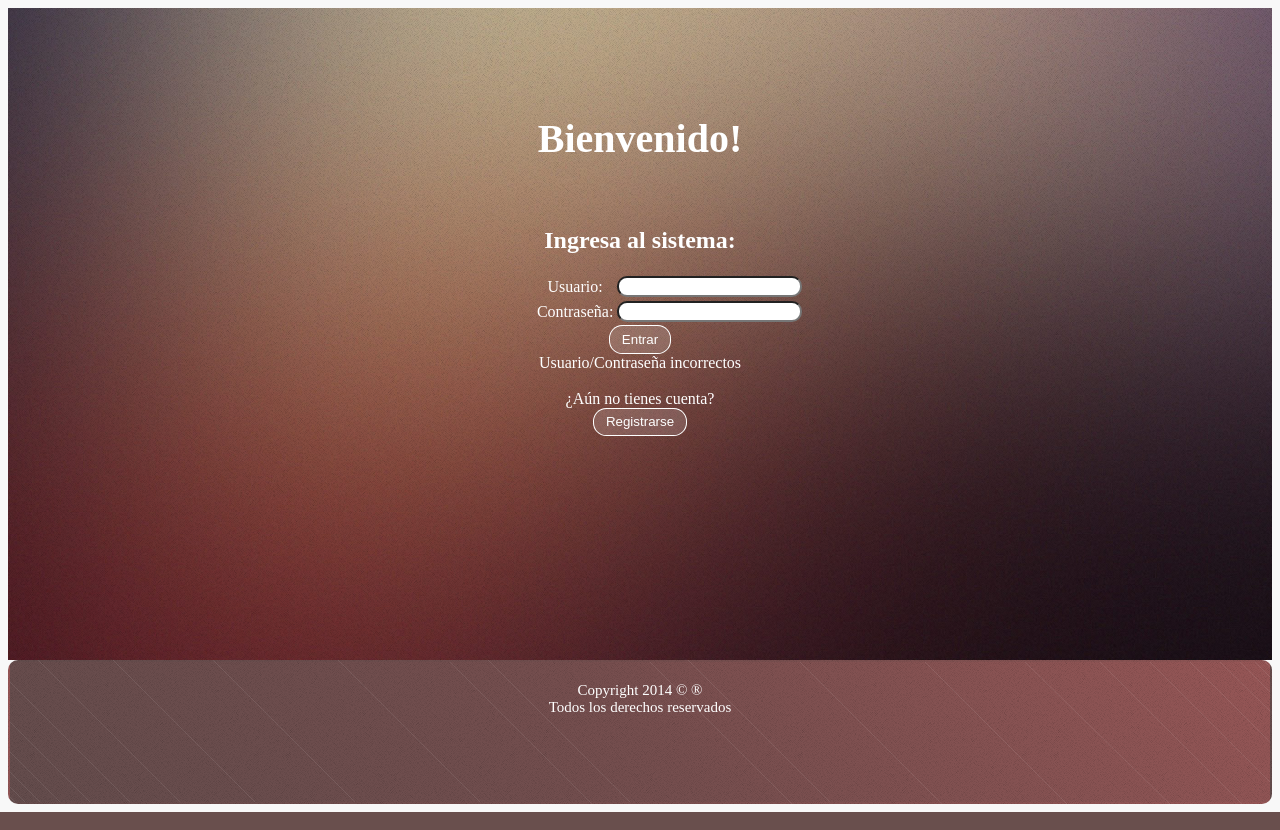
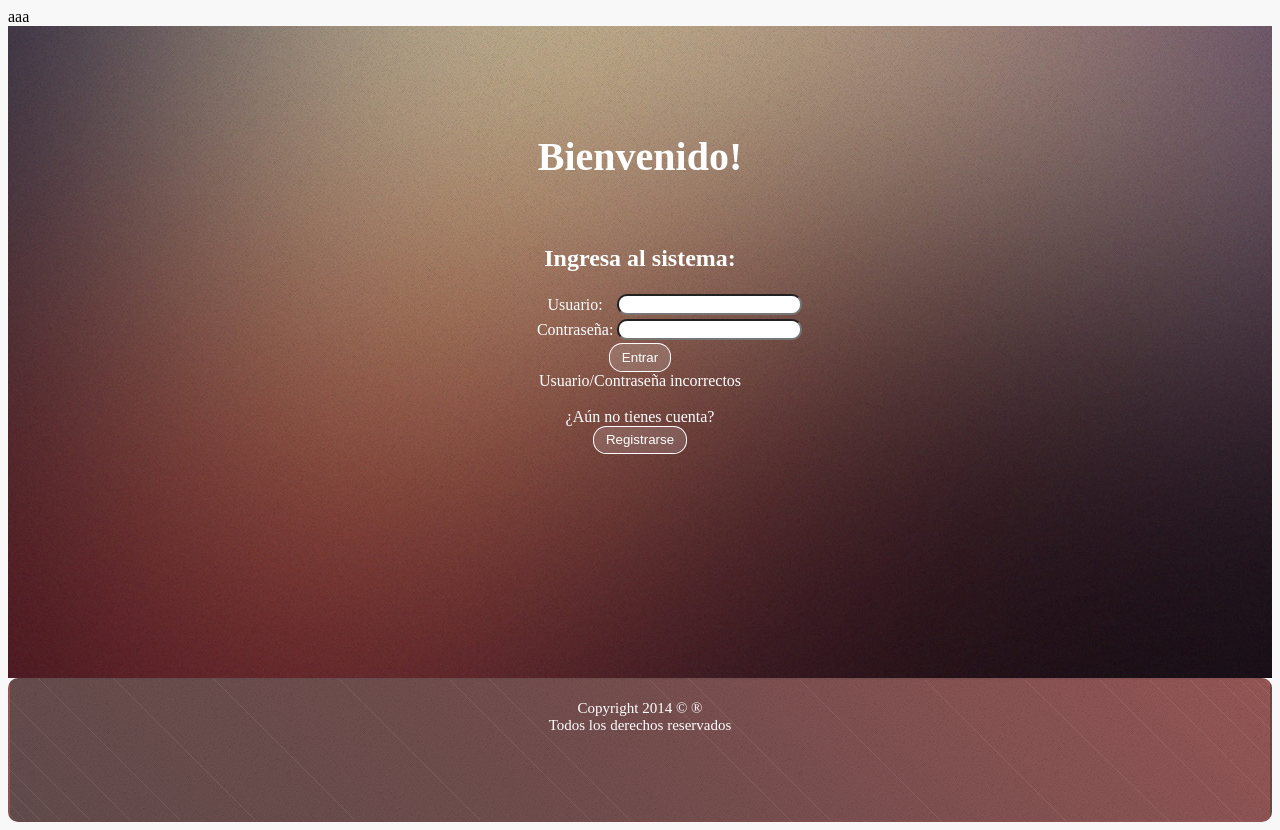
Before and after one commit to alpz13/ProyectoLDAW, a CodeIgniter app: page /index.php/principalcontroller/home in a window 1280 px wide. Run offline with CodeIgniter, Linux system fonts and the light colour scheme.

Commit message:
cambios prueba

```diff
--- a/application/views/header.php
+++ b/application/views/header.php
@@ -2,7 +2,7 @@
 <html>
     <head>
         <meta charset="UTF-8">
-        <meta name="viewport" content="width=device-width, initial-scale=1.0">
+        <meta name="viewport" content="width=device-width, initial-scale=1.0">aaa
 <!--        <script src="<?php echo base_url(); ?>/js/jquery.min.js"></script>
         <script src="<?php echo base_url(); ?>/js/jquery.scrolly.min.js"></script>
         <script src="<?php echo base_url(); ?>/js/skel.min.js"></script>
```
